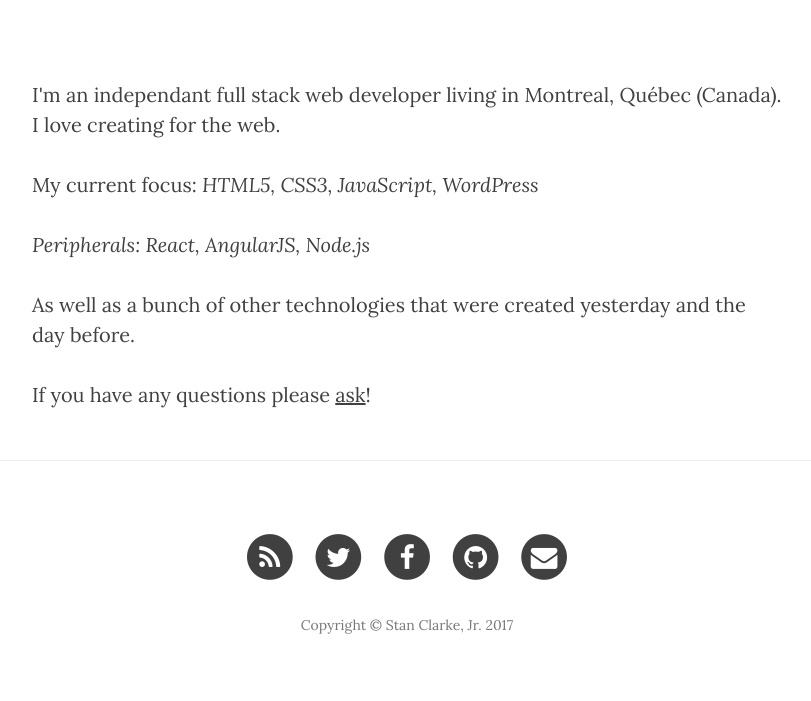
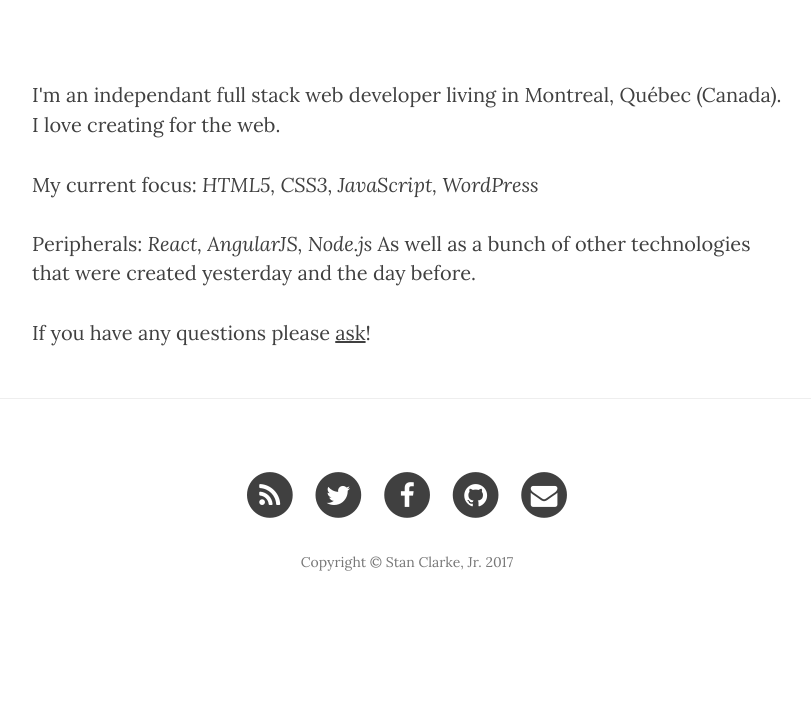
Before and after one commit to stanclarke-jr/stanclarke-jr.github.io, a Jekyll site: the page built from about.html, in a window 1280 px wide. Shown: the part 448-1149 px from the top of the page, without its empty margins (233-1044 px from the left). Built offline with Jekyll 4.4.1, drawn with Linux system fonts in a browser that asks for light colours; nearby versions of some CDN libraries; after the commit the page ends 1086 px from its top, so only the background shows below that; part of the change alters nothing that is shown.

Commit message:
further edit tweaks

```diff
--- a/about.html
+++ b/about.html
@@ -7,6 +7,6 @@ header-img: img/about-bg.jpg
 
 <p>I'm an independant full stack web developer living in Montreal, Québec (Canada). I love creating for the web.</p>
 <p>My current focus: <em>HTML5, CSS3, JavaScript, WordPress</em></p>
-<p><em>Peripherals: React, AngularJS, Node.js</em></p>
-<p>As well as a bunch of other technologies that were created yesterday and the day before.</p>
+Peripherals: <em>React, AngularJS, Node.js</em>
+As well as a bunch of other technologies that were created yesterday and the day before.
 <p>If you have any questions please <a href="mailto:sclarke.jr@gmail.com">ask</a>!</p>
```
